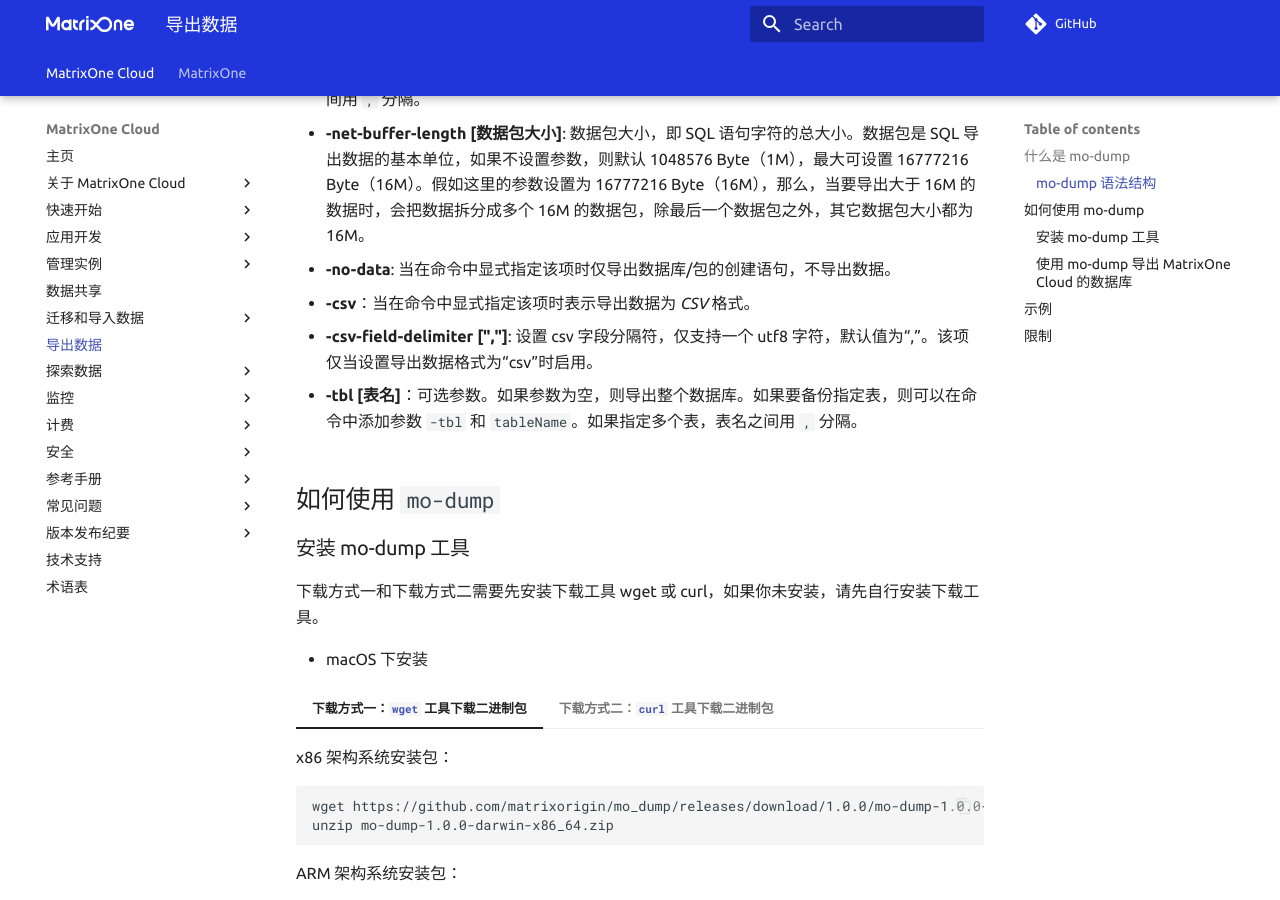
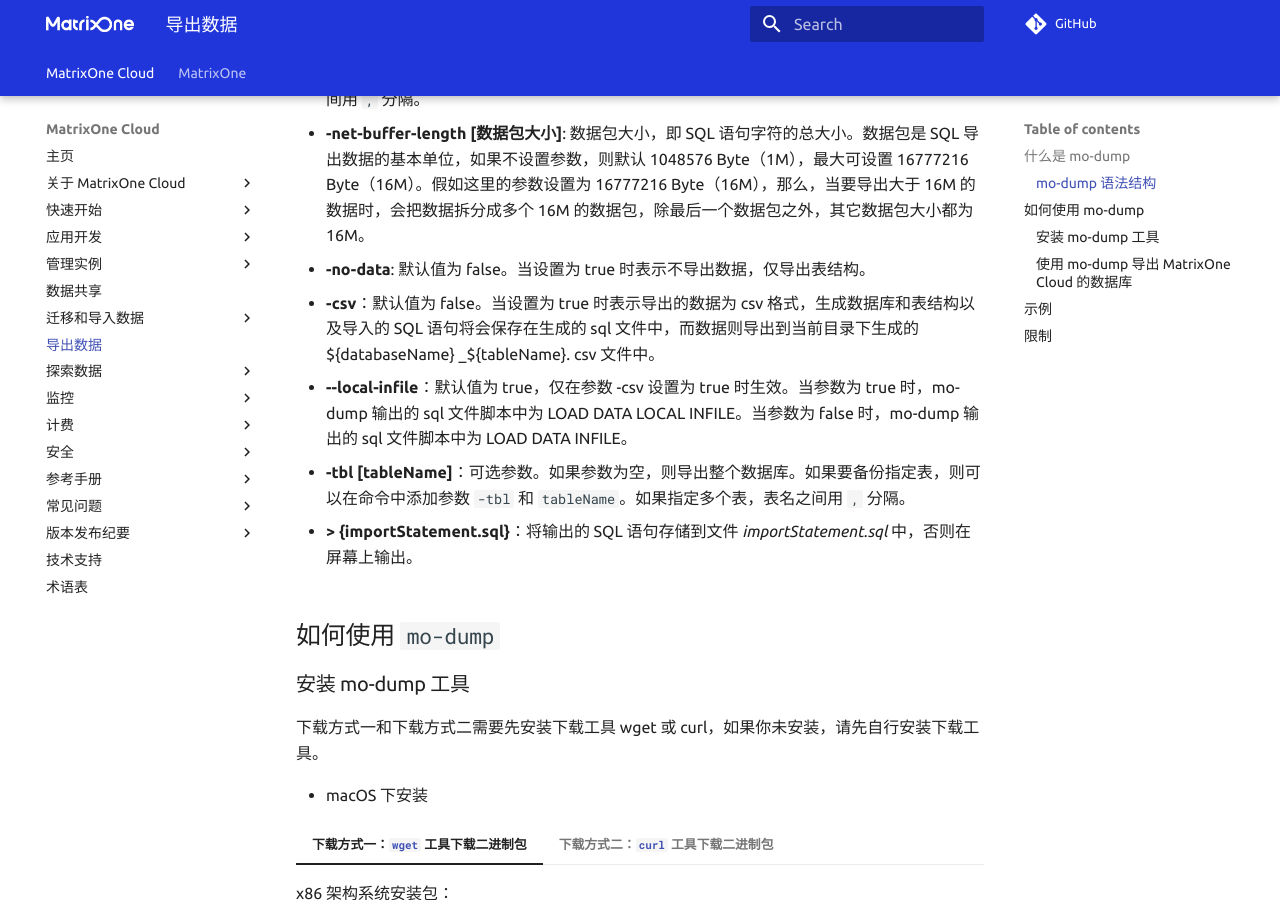
Before and after one commit to yangj1211/moc-docs, an MkDocs documentation site: the page built from docs/MatrixOne-Cloud/App-Develop/export-data/modump.md, in a window 1280 px wide and 900 px high, scrolled down 770 px. Built offline with MkDocs 1.6.1 and Material for MkDocs 9.7.7, drawn with Linux system fonts in a browser that asks for light colours; comment, search, counter and statistics services are not loaded; the version menu is left out.

Commit message:
update mo-dump

```diff
--- a/docs/MatrixOne-Cloud/App-Develop/export-data/modump.md
+++ b/docs/MatrixOne-Cloud/App-Develop/export-data/modump.md
@@ -28,13 +28,15 @@
 
 - **-net-buffer-length [数据包大小]**: 数据包大小，即 SQL 语句字符的总大小。数据包是 SQL 导出数据的基本单位，如果不设置参数，则默认 1048576 Byte（1M），最大可设置 16777216 Byte（16M）。假如这里的参数设置为 16777216 Byte（16M），那么，当要导出大于 16M 的数据时，会把数据拆分成多个 16M 的数据包，除最后一个数据包之外，其它数据包大小都为 16M。
 
-- **-no-data**: 当在命令中显式指定该项时仅导出数据库/包的创建语句，不导出数据。
+- **-no-data**: 默认值为 false。当设置为 true 时表示不导出数据，仅导出表结构。
 
-- **-csv**：当在命令中显式指定该项时表示导出数据为 *CSV* 格式。
+- **-csv**：默认值为 false。当设置为 true 时表示导出的数据为 csv 格式，生成数据库和表结构以及导入的 SQL 语句将会保存在生成的 sql 文件中，而数据则导出到当前目录下生成的 ${databaseName} _${tableName}. csv 文件中。
 
-- **-csv-field-delimiter [","]**: 设置 csv 字段分隔符，仅支持一个 utf8 字符，默认值为“,”。该项仅当设置导出数据格式为“csv”时启用。
+- **--local-infile**：默认值为 true，仅在参数 -csv 设置为 true 时生效。当参数为 true 时，mo-dump 输出的 sql 文件脚本中为 LOAD DATA LOCAL INFILE。当参数为 false 时，mo-dump 输出的 sql 文件脚本中为 LOAD DATA INFILE。
 
-- **-tbl [表名]**：可选参数。如果参数为空，则导出整个数据库。如果要备份指定表，则可以在命令中添加参数 `-tbl` 和 `tableName`。如果指定多个表，表名之间用 `,` 分隔。
+- **-tbl [tableName]**：可选参数。如果参数为空，则导出整个数据库。如果要备份指定表，则可以在命令中添加参数 `-tbl` 和 `tableName`。如果指定多个表，表名之间用 `,` 分隔。
+
+- **> {importStatement.sql}**：将输出的 SQL 语句存储到文件 *importStatement.sql* 中，否则在屏幕上输出。
 
 ## 如何使用 `mo-dump`
 
```
